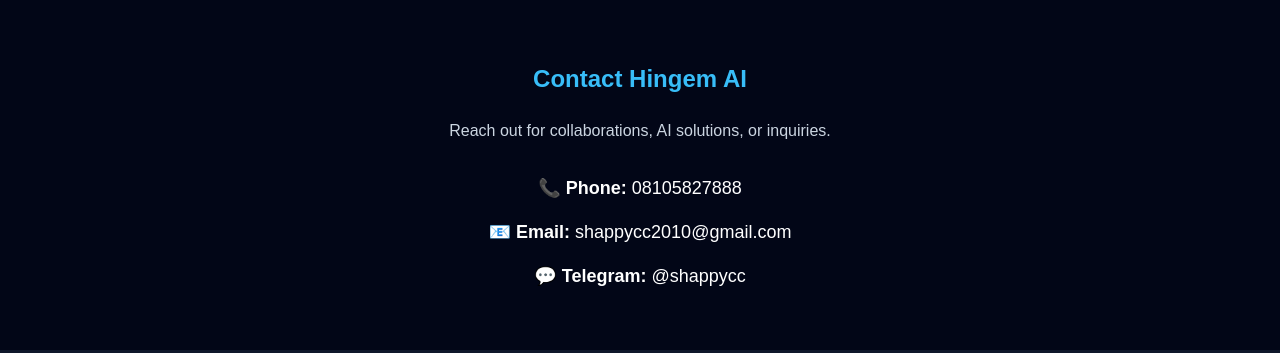
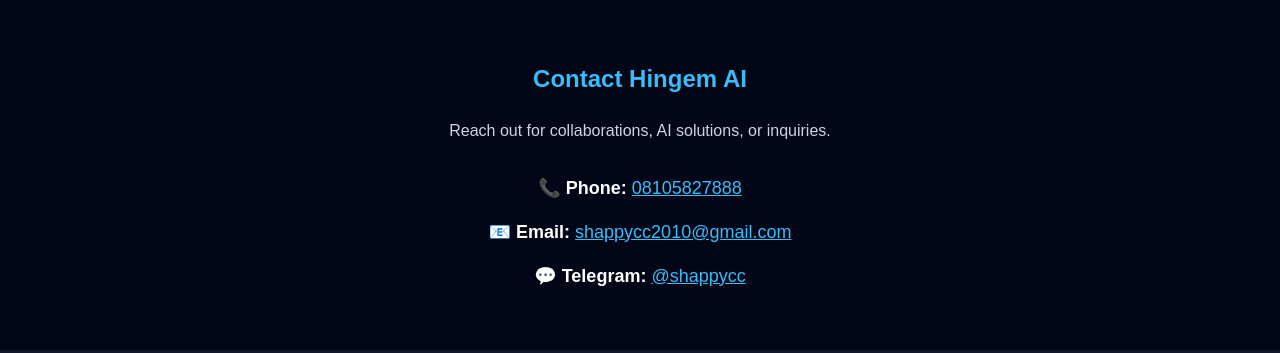
Before and after one commit to shappycc2010-ctrl/HinGem, a website: page index.html in a window 1280 px wide. Shown: the top 353 px of the page. Drawn offline with Linux system fonts and the light colour scheme.

Commit message:
Update contact information with links

```diff
--- a/index.html
+++ b/index.html
@@ -121,9 +121,21 @@
     align-items:center;
     font-size:18px;
   ">
-    <p>📞 <strong>Phone:</strong> 08105827888</p>
-    <p>📧 <strong>Email:</strong> shappycc2010@gmail.com</p>
-    <p>💬 <strong>Telegram:</strong> @shappycc</p>
+    <p>📞 <strong>Phone:</strong>
+  <a href="tel:08105827888" style="color:#38bdf8;">08105827888</a>
+</p>
+
+<p>📧 <strong>Email:</strong>
+  <a href="mailto:shappycc2010@gmail.com" style="color:#38bdf8;">
+    shappycc2010@gmail.com
+  </a>
+</p>
+
+<p>💬 <strong>Telegram:</strong>
+  <a href="https://t.me/shappycc" style="color:#38bdf8;">
+    @shappycc
+  </a>
+</p>
   </div>
 </section>
 <body>
```
